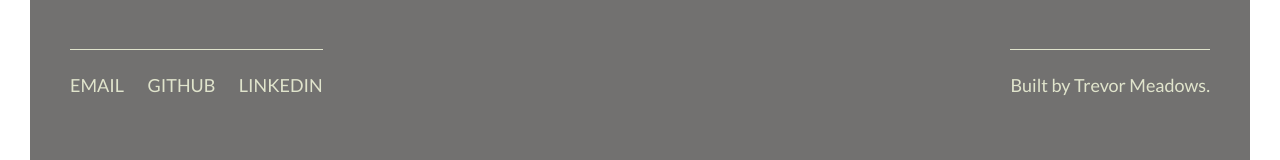
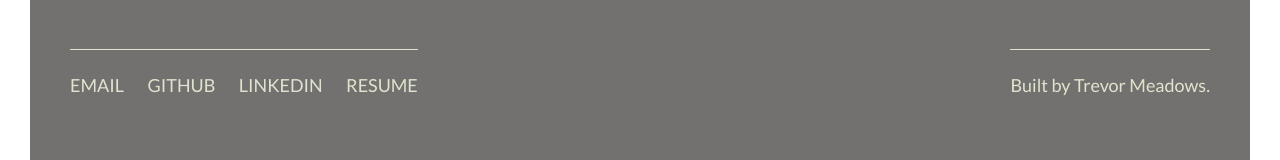
Before and after one commit to tlm04070/port2.0, a website: page index.html in a window 1280 px wide. Shown: the part 4102-4262 px from the top of the page. Drawn offline with Linux system fonts and the light colour scheme.

Commit message:
added resume pdf

```diff
--- a/index.html
+++ b/index.html
@@ -262,6 +262,9 @@
                         <li class="footer__item">
                             <a href="https://www.linkedin.com/in/trevor-meadows/" target="_blank" class="footer__link">LinkedIn</a>
                         </li>
+                        <li class="footer__item">
+                            <a href="https://drive.google.com/file/d/1L8liLou8ZGbxqlgLE88X5C8vecWeKL_S/view?usp=sharing" class="footer__link" target="_blank">Resume</a>
+                        </li>
                     </ul>
                 </div>
             </div>
```
